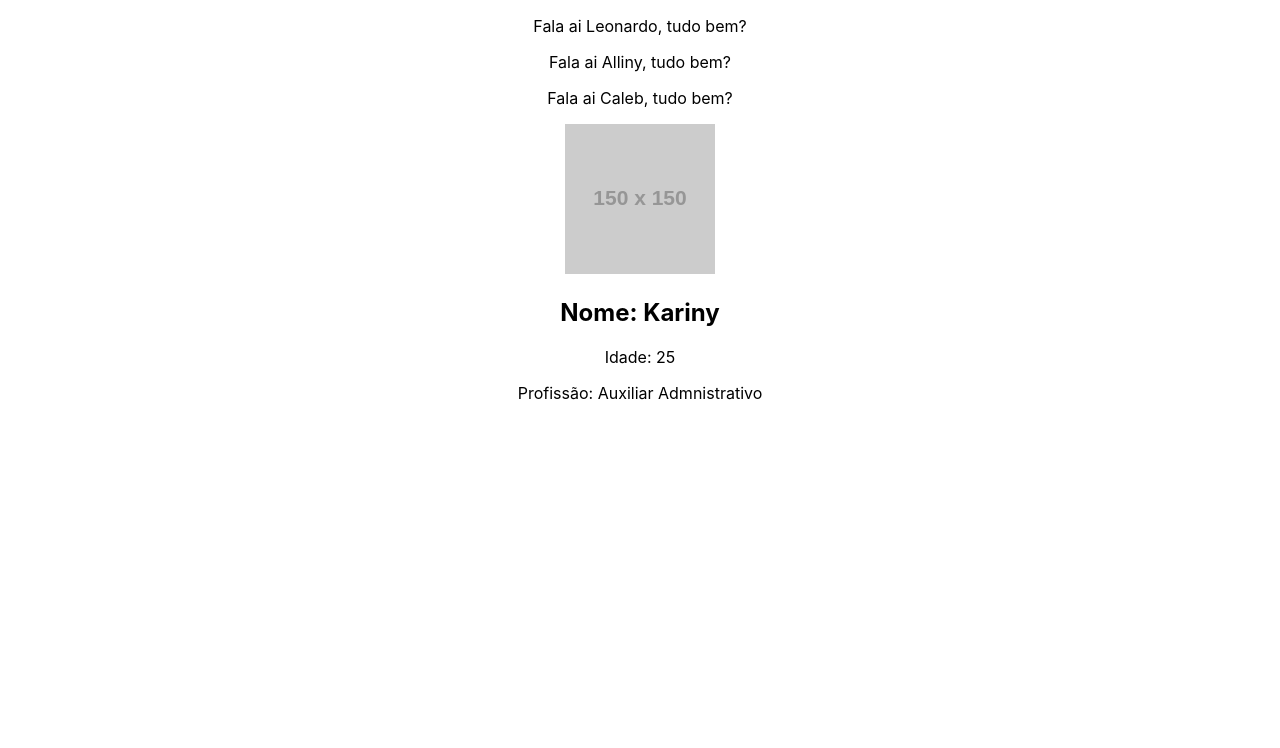
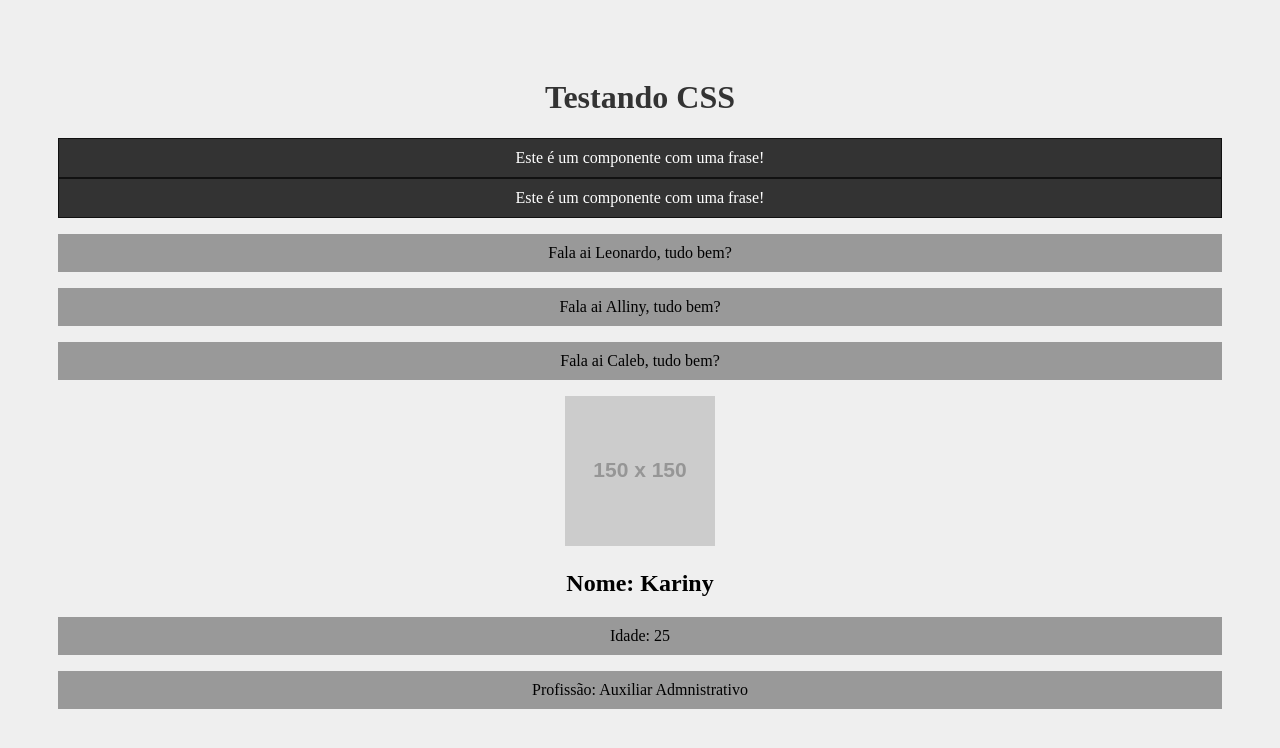
Before and after one commit to BenvindoDev/meu-projeto, a React (Create React App) app: page / in a window 1280 px wide. Shown: the top 748 px of the page. Built offline with nearby package versions, Linux system fonts and the light colour scheme.

Commit message:
Css Modules

```diff
--- a/src/App.js
+++ b/src/App.js
@@ -1,12 +1,18 @@
 import './App.css';
 import SayMyName from './components/SayMyName';
 import Pessoa from './components/Pessoa';
+import Frase from './components/Frase';
+
+
 function App() {
 
   const nome = "Caleb"
 
   return (
     <div className="App">
+      <h1>Testando CSS</h1>
+      <Frase />
+      <Frase />
       <SayMyName nome="Leonardo" />
       <SayMyName nome="Alliny" />
       <SayMyName nome={nome} />
--- a/src/components/Frase.js
+++ b/src/components/Frase.js
@@ -1,9 +1,9 @@
+import styles from './Frase.module.css'
+
 function Frase() {
     return (
-        <div>
-            <p>
-                Este é um componente com uma frase!
-            </p>
+        <div className={styles.fraseContainer}>
+            <p className={styles.fraseContent}>Este é um componente com uma frase!</p>
         </div>
     )
 }
--- /dev/null
+++ b/src/components/Frase.module.css
@@ -0,0 +1,10 @@
+.fraseContainer {
+    background-color: #333;
+    border: 1px solid #111;
+}
+
+.fraseContent {
+    color: #fff;
+    background-color: #333;
+    margin: 0;
+}
--- a/src/index.css
+++ b/src/index.css
@@ -1,13 +1,13 @@
 body {
-  margin: 0;
-  font-family: -apple-system, BlinkMacSystemFont, 'Segoe UI', 'Roboto', 'Oxygen',
-    'Ubuntu', 'Cantarell', 'Fira Sans', 'Droid Sans', 'Helvetica Neue',
-    sans-serif;
-  -webkit-font-smoothing: antialiased;
-  -moz-osx-font-smoothing: grayscale;
+  padding: 50px;
+  background-color: #efefef;
 }
 
-code {
-  font-family: source-code-pro, Menlo, Monaco, Consolas, 'Courier New',
-    monospace;
+h1 {
+  color: #333;
 }
+
+p {
+  background-color: #999;
+  padding: 10px;
+}
```
